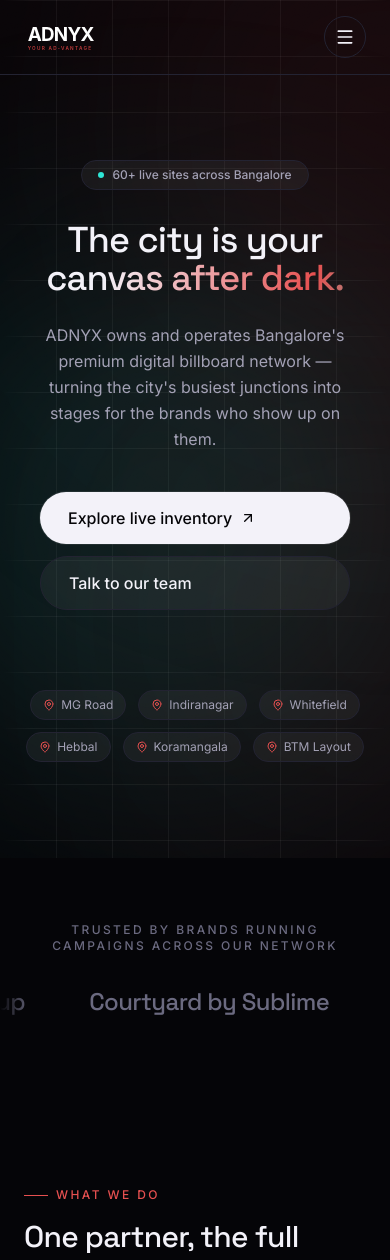
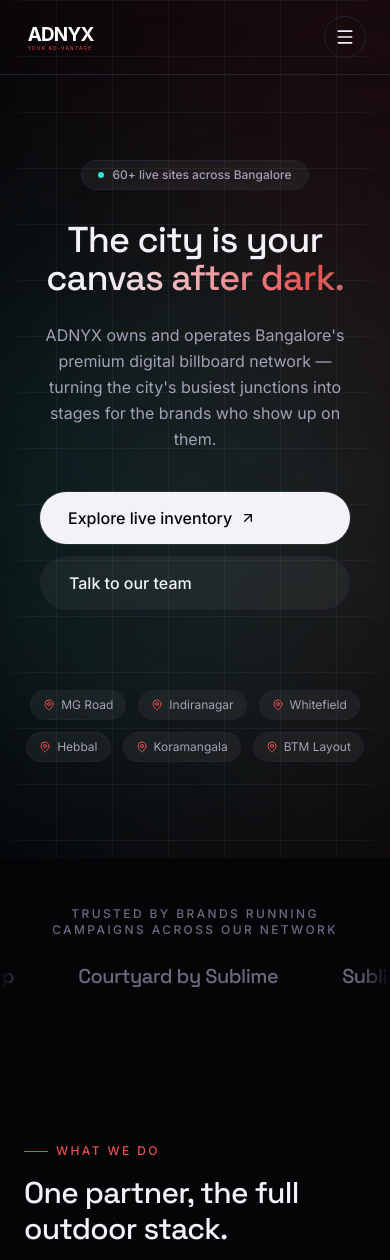
Before and after one commit to Thecybersoul/adnyxmedia, a Next.js app: page / in a window 390 px wide. Shown: the top 1260 px of the page. Built offline with nearby package versions, Linux system fonts and the light colour scheme.

Commit message:
Auto-save: $(date +%Y-%m-%d_%H:%M:%S)

```diff
--- a/src/components/home/clients-marquee.tsx
+++ b/src/components/home/clients-marquee.tsx
@@ -4,18 +4,18 @@ import { clients } from "@/lib/data/site";
 
 export function ClientsMarquee() {
   return (
-    <section className="relative py-16">
+    <section className="relative py-12 sm:py-16">
       <Container>
-        <p className="text-center text-xs font-medium uppercase tracking-[0.2em] text-mist-faint">
+        <p className="text-center text-xs font-medium uppercase tracking-[0.2em] text-mist-faint px-4">
           Trusted by brands running campaigns across our network
         </p>
       </Container>
-      <div className="mt-8">
+      <div className="mt-6 sm:mt-8">
         <Marquee>
           {clients.map((client) => (
             <span
               key={client}
-              className="font-display text-2xl font-medium tracking-tight text-mist-faint transition-colors hover:text-mist-dim sm:text-3xl"
+              className="font-display text-xl font-medium tracking-tight text-mist-faint transition-colors hover:text-mist-dim sm:text-2xl lg:text-3xl"
             >
               {client}
             </span>
```
